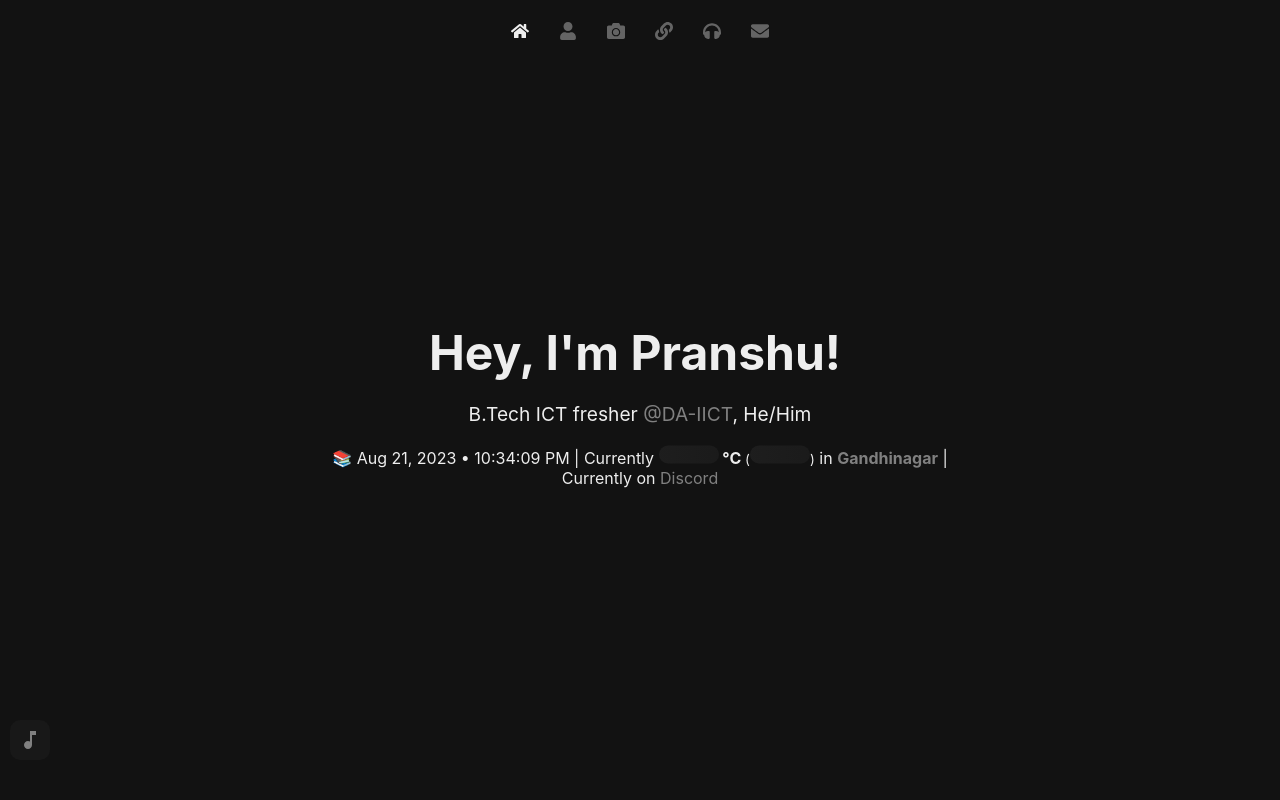
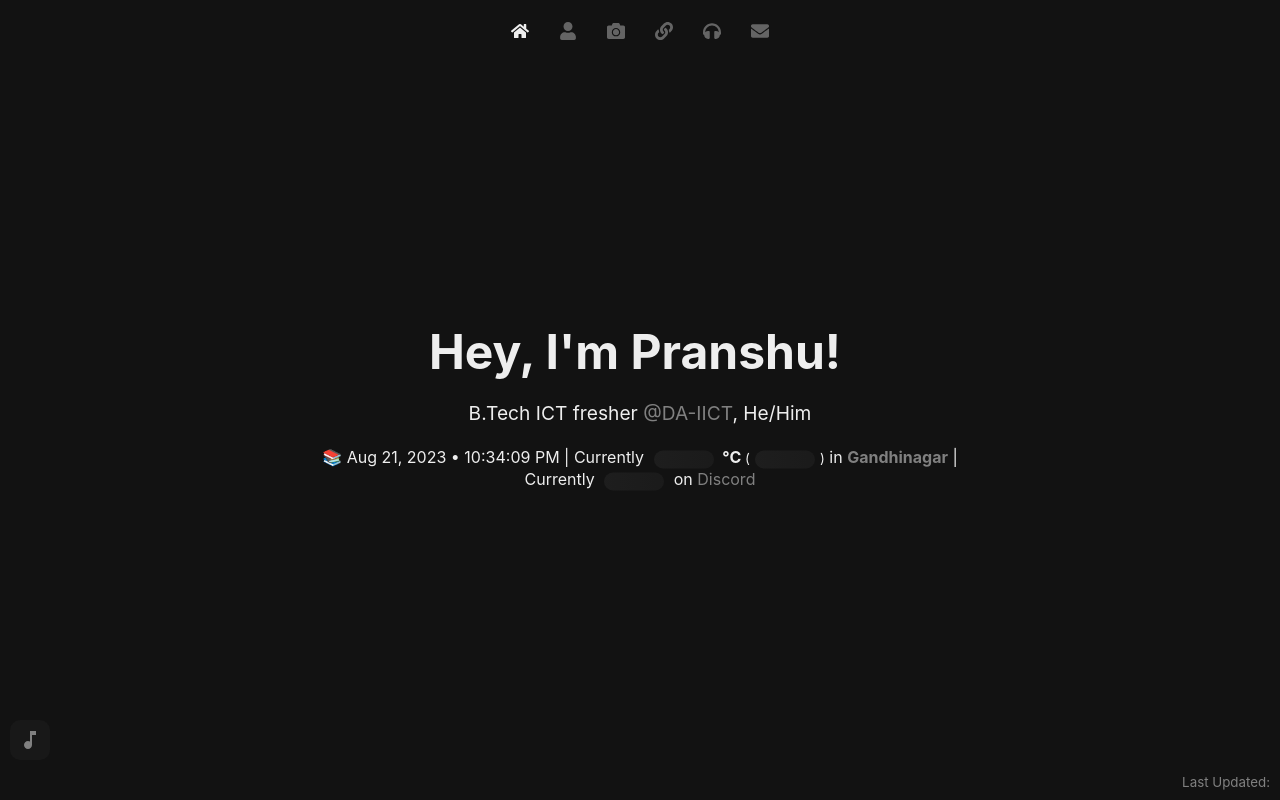
Before and after one commit to pranshu05/pranshu05.vercel.app, a React (Create React App) app: page / in a window 1280 px wide. Built offline with nearby package versions, Linux system fonts and the light colour scheme; no server answers.

Commit message:
little updates

```diff
--- a/src/APIs/DiscordStatusAPI.js
+++ b/src/APIs/DiscordStatusAPI.js
@@ -6,7 +6,7 @@ export const DiscordStatus = () => {
 
   useEffect(() => {
     axios
-      .get('https://api.lanyard.rest/v1/users/754381104034742415')
+      .get('https://api.lanyard.rest/v1/users/754381104034742415') //Using lanyard API for discord presence
       .then((res) => {
         setData(res.data);
       })
@@ -24,7 +24,7 @@ export const DiscordStatus = () => {
 
     let status = '';
 
-    activities.forEach(activity => {
+    activities.forEach(activity => { //Setting different activities in lanyard API
       if (activity?.type === 0) {
         status += `Playing ${activity?.name} | `;
       } else if (activity?.type === 1) {
@@ -39,6 +39,22 @@ export const DiscordStatus = () => {
     return status;
   };
 
+
+  if (!data.data?.discord_status) {
+    return (
+      <span>
+        {getActivityStatus()} Currently {data.data?.discord_status} <span className='gradient text'></span> on{' '}
+        <a
+          href="https://discordapp.com/users/754381104034742415"
+          aria-label="discord"
+          target="_blank"
+          rel="noopener noreferrer"
+        >
+          Discord
+        </a>
+      </span>
+    );
+  } else {
     return (
       <span>
         {getActivityStatus()}
@@ -53,4 +69,5 @@ export const DiscordStatus = () => {
         </a>
       </span>
     );
+  }
 };
--- a/src/APIs/GitaVerseAPI.js
+++ b/src/APIs/GitaVerseAPI.js
@@ -3,7 +3,7 @@ import axios from 'axios'
 const API_KEY = process.env.REACT_APP_GITA_VERSE_API_KEY
 
 export const GitaVerse = async () => {
-   const randomChapter = Math.floor(Math.random() * 17) + 2
+   const randomChapter = Math.floor(Math.random() * 17) + 2 //Selecting random chapters from 2 to 18
    const options = {
       method: 'GET',
       url: `https://bhagavad-gita3.p.rapidapi.com/v2/chapters/${randomChapter}/verses/`,
--- a/src/APIs/GithubRepoAPI.js
+++ b/src/APIs/GithubRepoAPI.js
@@ -21,13 +21,16 @@ export const GithubRepo = ({ repoName }) => {
    }, [repoName])
 
    if (repoInfo === '403 err') {
-      return <div>Unauthorized (403 Error in fetching the data!)</div>
+      return (
+         <div className="github-repo-grad">
+            <p>Unauthorized (403 err!)</p>
+         </div>
+      )
    }
 
    if (!repoInfo) {
       return (
          <div className="github-repo-grad">
-            <div className="gradient" />
          </div>
       )
    }
@@ -42,7 +45,7 @@ export const GithubRepo = ({ repoName }) => {
    } = repoInfo
 
    return (
-      <div className="github-repo">
+       <div className="github-repo">
          <div className="repo-header">
             <a
                href={html_url}
--- a/src/APIs/TimeStatusAPI.js
+++ b/src/APIs/TimeStatusAPI.js
@@ -2,7 +2,7 @@ import React, { useEffect, useState } from 'react'
 
 export const TimeStatus = () => {
    const [time, setTime] = useState('')
-   const [activity, setActivity] = useState('💻')
+   const [activity, setActivity] = useState('💻') //setting initial state as coding
    const [activityTitle, setActivityTitle] = useState('Coding')
 
    function updateTime() {
@@ -11,9 +11,9 @@ export const TimeStatus = () => {
       })
       let timeString = `${current.slice(-11, -3)} ${current
          .slice(-2)
-         .toUpperCase()}`
+         .toUpperCase()}` // slicing the time in the formate of 00:00:00 AM/PM
       setTime(timeString)
-      setTimeout(updateTime, 1000)
+      setTimeout(updateTime, 1000) //Updating time every second
 
       let hour = new Date().getHours()
       if (hour < 7 || hour >= 24) {
--- a/src/App.css
+++ b/src/App.css
@@ -34,6 +34,11 @@ a:visited {
 .go-back-home {
   font-size: larger;
   color: #818181;
+}
+.last-updated{
+  position: absolute;
+  bottom: 10px;
+  right: 10px;
 }
 /* Default CSS End*/
 
@@ -506,10 +511,21 @@ span.navbar-text {
   padding-right: 10px;
   border-radius: 10px;
 }
-.github-repo:nth-child(odd) {
+.github-repo-grad{
+  animation-duration: 1.8s;
+  animation-fill-mode: forwards;
+  animation-iteration-count: infinite;
+  animation-name: placeHolderShimmer;
+  animation-timing-function: linear;
+  background: linear-gradient(to right, #181818 8%, #202020 38%, #181818 54%);
+  background-size: 1000px 640px;
+  border-radius: 10px;
+  text-align: center;
+}
+.github-repo:nth-child(odd), .github-repo-grad:nth-child(odd) {
   margin-right: 10px;
 }
-.github-repo:nth-child(even) {
+.github-repo:nth-child(even), .github-repo-grad:nth-child(even) {
   margin-left: 10px;
 }
 .repo-header {
@@ -535,6 +551,9 @@ span.navbar-text {
 }
 .repo-language,.repo-forks {
   margin-right: 5px;
+}
+.err-grad-text{
+  position: relative;
 }
 @media (max-width: 450px) {
   .gh-repo-cont {
@@ -786,7 +805,9 @@ footer {
   height: 18px;
   width: 60px;
   display: inline-block;
-  margin: 0;
+  margin: 0 5px;
+  position: relative;
+  top: 6px;
 }
 /*Gradient loading end*/
 
--- a/src/Pages/HomePage.js
+++ b/src/Pages/HomePage.js
@@ -1,5 +1,6 @@
 import { Home } from '../components/Home'
 import { NavBar } from '../components/NavBar'
+import GitHubLastUpdated from '../components/LastUpdated';
 
 export const HomePage = () => {
    return (
@@ -7,6 +8,7 @@ export const HomePage = () => {
          <NavBar />
          <div className="home-page-cont">
             <Home />
+            <GitHubLastUpdated />
          </div>
       </div>
    )
--- /dev/null
+++ b/src/components/LastUpdated.js
@@ -0,0 +1,35 @@
+import React, { useState, useEffect } from 'react';
+
+const GitHubLastUpdated = () => {
+  const [lastUpdated, setLastUpdated] = useState('');
+
+  useEffect(() => {
+    const fetchLastCommit = async () => {
+      try {
+        const response = await fetch(`https://api.github.com/repos/pranshu05/pranshu05.vercel.app/commits?per_page=1`);
+        const data = await response.json();
+        if (data.length > 0) {
+          const lastCommitDate = new Date(data[0].commit.author.date);
+          const formattedDate = lastCommitDate.toLocaleString('en-US', {
+            month: 'short',
+            day: 'numeric',
+            year: 'numeric',
+          });
+          setLastUpdated(formattedDate);
+        }
+      } catch (error) {
+        console.error('Error fetching GitHub data:', error);
+      }
+    };
+
+    fetchLastCommit();
+  }, []);
+
+  return (
+    <small style={{ color: '#808080' }} className='last-updated'>
+      Last Updated: {lastUpdated}
+    </small>
+  );
+};
+
+export default GitHubLastUpdated;
```
Lines whose indentation alone changed are shown as unchanged.
